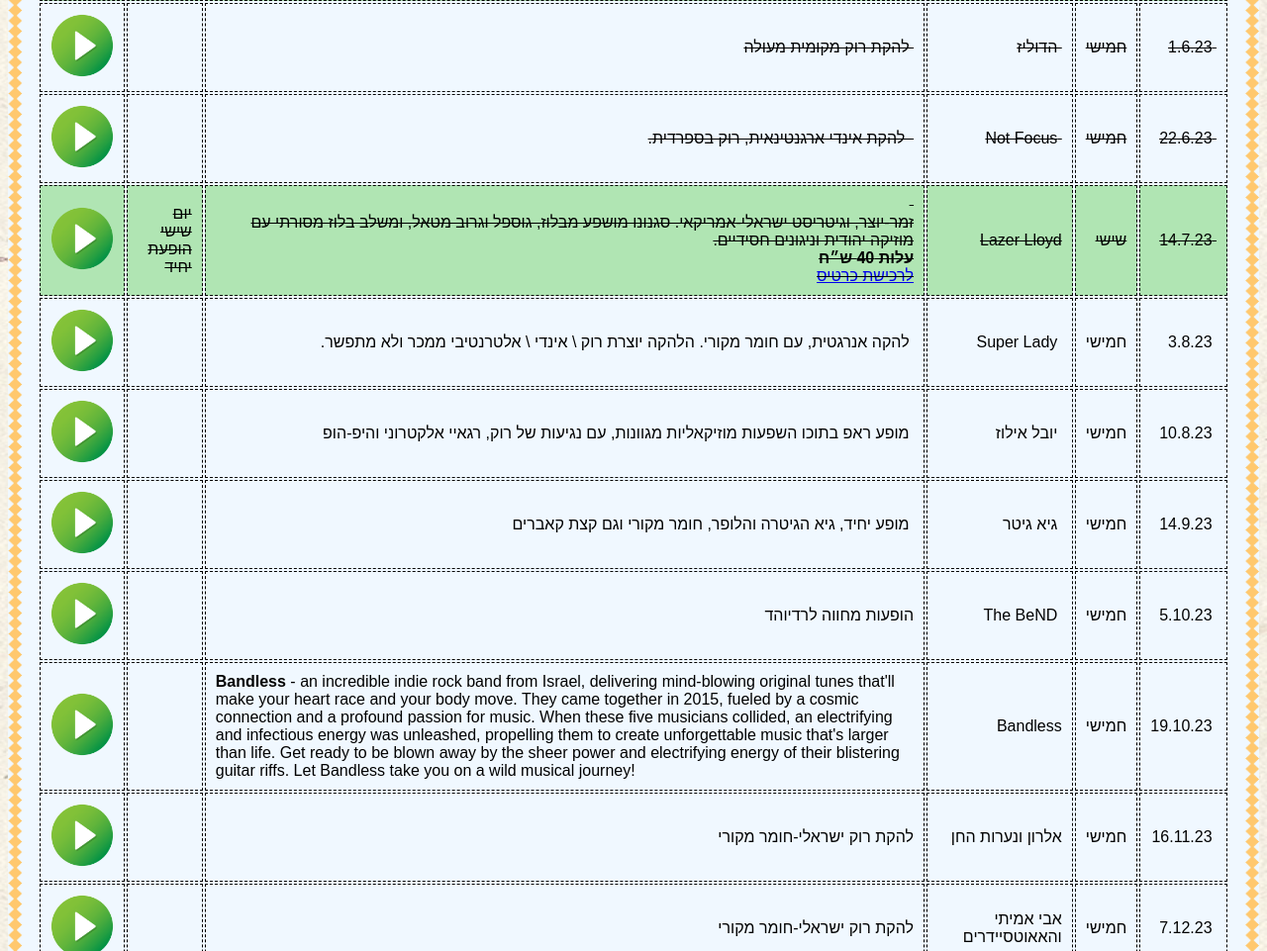
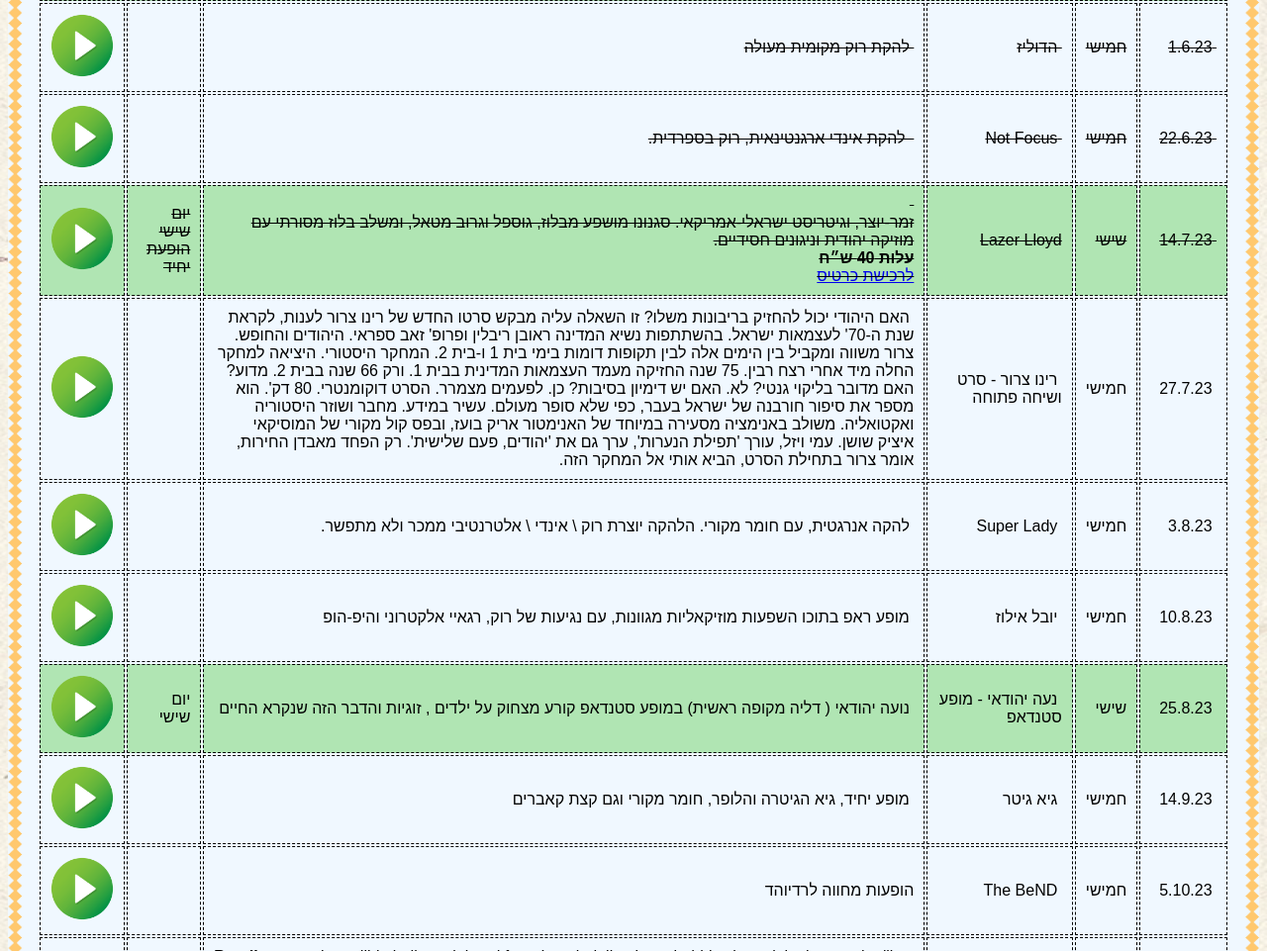
Before and after one commit to erezoren/zanhanitshows, a website built with Parcel: page index.html in a window 1280 px wide. Shown: the part 428-1389 px from the top of the page at 99% size. Built offline with nearby package versions, Linux system fonts and the light colour scheme.

Commit message:
added noa yehudai

```diff
--- a/index.html
+++ b/index.html
@@ -90,6 +90,14 @@
       <td><a href="https://www.youtube.com/watch?v=VQznx2jWemg" target="_blank"><img class="play-btn" src="play.webp"/></a></td>
     </tr>
     <tr>
+      <td>&nbsp;27.7.23</td>
+      <td>חמישי</td>
+      <td>&nbsp;רינו צרור - סרט ושיחה פתוחה</td>
+      <td>&nbsp;האם היהודי יכול להחזיק בריבונות משלו? זו השאלה עליה מבקש סרטו החדש של רינו צרור לענות, לקראת שנת ה-70' לעצמאות ישראל. בהשתתפות נשיא המדינה ראובן ריבלין ופרופ' זאב ספראי. היהודים והחופש. צרור משווה ומקביל בין הימים אלה לבין תקופות דומות בימי בית 1 ו-בית 2. המחקר היסטורי. היציאה למחקר החלה מיד אחרי רצח רבין. 75 שנה החזיקה מעמד העצמאות המדינית בבית 1. ורק 66 שנה בבית 2. מדוע? האם מדובר בליקוי גנטי? לא. האם יש דימיון בסיבות? כן. לפעמים מצמרר. הסרט דוקומנטרי. 80 דק'. הוא מספר את סיפור חורבנה של ישראל בעבר, כפי שלא סופר מעולם. עשיר במידע. מחבר ושוזר היסטוריה ואקטואליה. משולב באנימציה מסעירה במיוחד של האנימטור אריק בועז, ובפס קול מקורי של המוסיקאי איציק שושן. עמי ויזל, עורך 'תפילת הנערות', ערך גם את 'יהודים, פעם שלישית'. רק הפחד מאבדן החירות, אומר צרור בתחילת הסרט, הביא אותי אל המחקר הזה.</td>
+      <td>&nbsp;</td>
+      <td><a href="https://www.youtube.com/watch?v=WYVFI0fc37w&feature=youtu.be" target="_blank"><img class="play-btn" src="play.webp"/></a></td>
+    </tr>
+    <tr>
       <td>&nbsp;3.8.23</td>
       <td>חמישי</td>
       <td>&nbsp;Super Lady</td>
@@ -105,6 +113,16 @@
       <td></td>
       <td><a href="https://www.youtube.com/watch?v=FS4T87MwU3s" target="_blank"><img class="play-btn" src="play.webp"/></a></td>
     </tr>
+
+    <tr class="special-show">
+      <td>&nbsp;25.8.23</td>
+      <td>שישי</td>
+      <td>&nbsp;נעה יהודאי - מופע סטנדאפ</td>
+      <td>&nbsp;נועה יהודאי ( דליה מקופה ראשית) במופע סטנדאפ קורע מצחוק על ילדים , זוגיות והדבר הזה שנקרא החיים</td>
+      <td>יום שישי</td>
+      <td><a href="https://youtu.be/ogRSPCoiX94" target="_blank"><img class="play-btn" src="play.webp"/></a></td>
+    </tr>
+
     <tr>
       <td>&nbsp;14.9.23</td>
       <td>חמישי</td>
```
